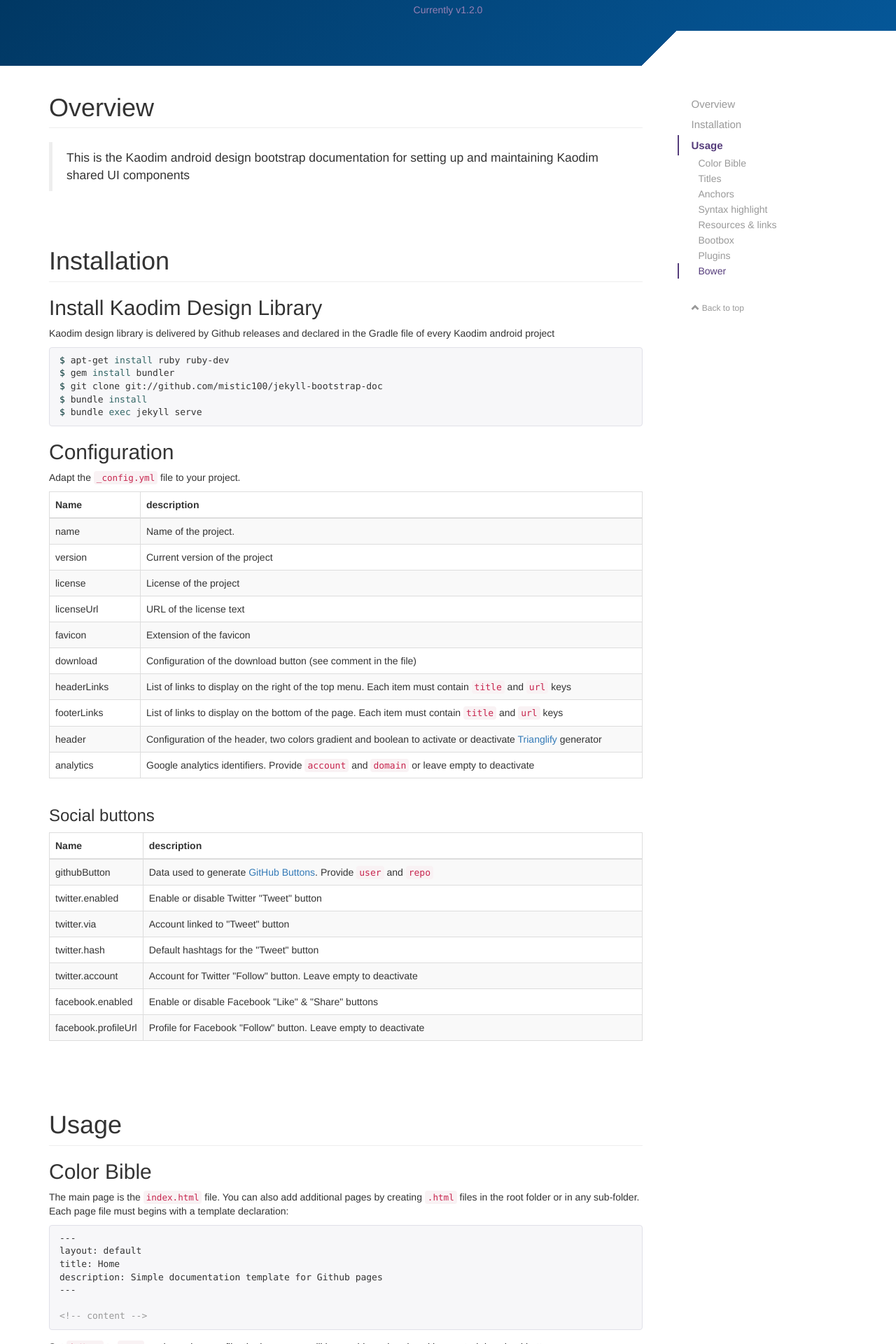
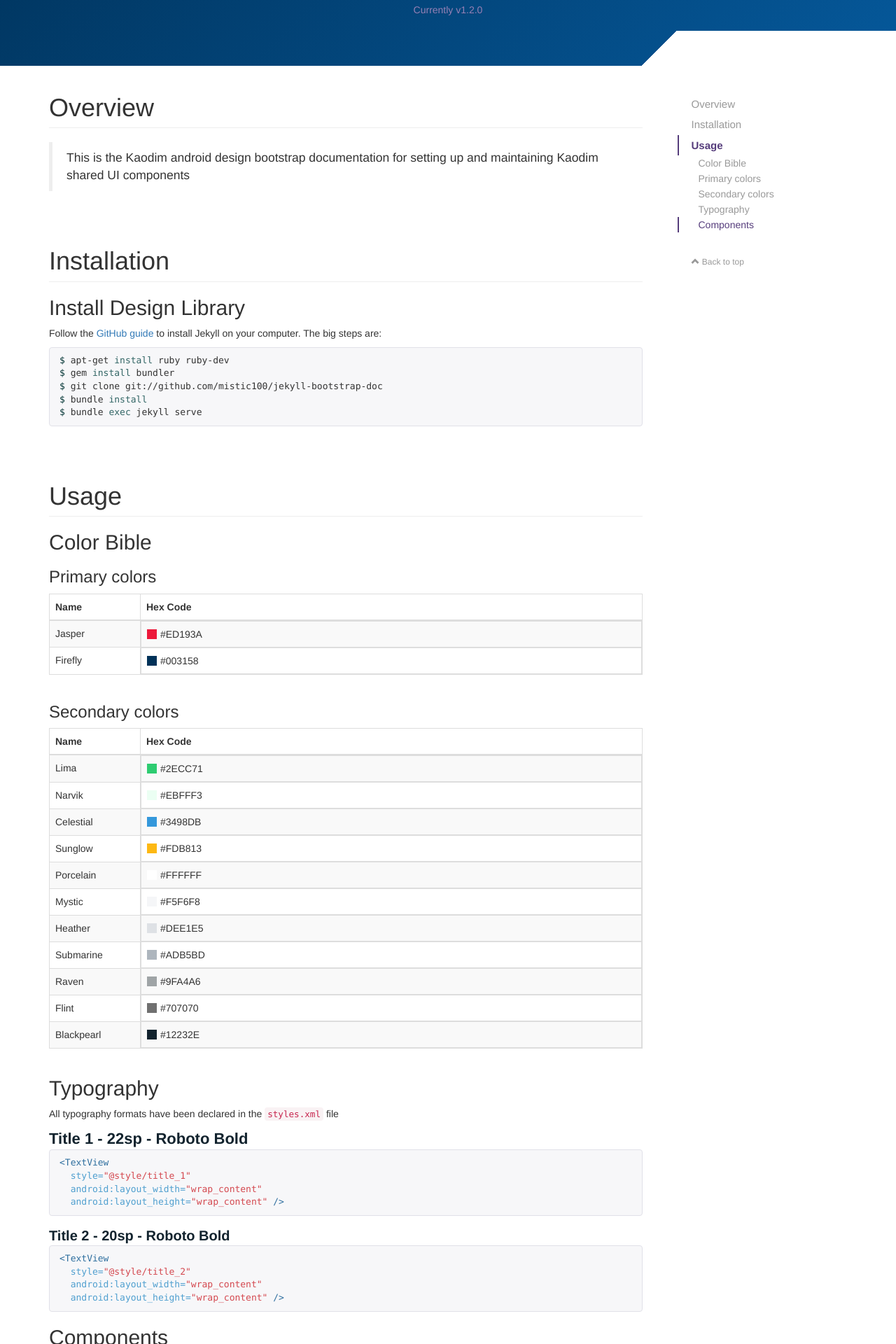
Before and after one commit to dinukapj/android-design-docs, a Jekyll site: the page built from index.html, in a window 1280 px wide. Shown: the part 332-2252 px from the top of the page at 70% size. Built offline with Jekyll 4.4.1, drawn with Linux system fonts in a browser that asks for light colours; nearby versions of some CDN libraries; comment, search, counter and statistics services are not loaded; some of the changed text lies outside the part shown.

Commit message:
Updated Docs

```diff
--- a/assets/css/style.css
+++ b/assets/css/style.css
@@ -164,3 +164,19 @@
     transform: rotateZ(-360deg);
   }
 }
+
+.screenshot {
+  height:50%;
+  width:50%;
+  margin: 10px;
+}
+
+.screenshot .screenshot-small {
+  height:30%;
+  width:30%;
+}
+
+.heading {
+  font-size: 16px;
+  font-weight: 600;
+}
--- a/index.html
+++ b/index.html
@@ -16,9 +16,10 @@
 <section class="bs-docs-section">
   <h1 id="installation" class="page-header">Installation</h1>
 
-  <h2 id="install-jekyll">Install Kaodim Design Library</h2>
+  <h2 id="install">Install Design Library</h2>
   <p>
-    Kaodim design library is delivered by Github releases and declared in the Gradle file of every Kaodim android project
+    Follow the <a href="https://help.github.com/articles/using-jekyll-with-pages">GitHub guide</a> to install Jekyll
+    on your computer. The big steps are:
   </p>
 
 <!-- @formatter:off -->
@@ -31,266 +32,181 @@
 {% endhighlight %}
 <!-- @formatter:on -->
 
-  <h2 id="configuration">Configuration</h2>
-  <p>Adapt the <code>_config.yml</code> file to your project.</p>
+</section>
+
+<section class="bs-docs-section">
+  <h1 id="usage" class="page-header">Usage</h1>
+  <h2 id="colors">Color Bible</h2>
+  <h3 id="primary-colors">Primary colors</h3>
 
   <div class="table-responsive">
     <table class="table table-bordered table-striped">
       <thead>
         <tr>
           <th style="width: 130px;">Name</th>
-          <th>description</th>
+          <th>Hex Code</th>
         </tr>
       </thead>
       <tbody>
         <tr>
-          <td>name</td>
-          <td>Name of the project.</td>
+          <td>Jasper</td>
+          <td style="display: flex !important;justify-content: flex-start !important;"><div style="background: #ED193A;height: 14px;width: 14px;margin-top: 3px;margin-right: 5px;"></div>#ED193A</td>
         </tr>
         <tr>
-          <td>version</td>
-          <td>Current version of the project</td>
-        </tr>
-        <tr>
-          <td>license</td>
-          <td>License of the project</td>
-        </tr>
-        <tr>
-          <td>licenseUrl</td>
-          <td>URL of the license text</td>
-        </tr>
-        <tr>
-          <td>favicon</td>
-          <td>Extension of the favicon</td>
-        </tr>
-        <tr>
-          <td>download</td>
-          <td>Configuration of the download button (see comment in the file)</td>
-        </tr>
-        <tr>
-          <td>headerLinks</td>
-          <td>
-            List of links to display on the right of the top menu. Each item must contain
-            <code>title</code> and <code>url</code> keys
-          </td>
-        </tr>
-        <tr>
-          <td>footerLinks</td>
-          <td>
-            List of links to display on the bottom of the page. Each item must contain
-            <code>title</code> and <code>url</code> keys
-          </td>
-        </tr>
-        <tr>
-          <td>header</td>
-          <td>
-            Configuration of the header, two colors gradient and boolean to activate or deactivate
-            <a href="http://qrohlf.com/trianglify/">Trianglify</a> generator
-          </td>
-        </tr>
-        <tr>
-          <td>analytics</td>
-          <td>
-            Google analytics identifiers. Provide <code>account</code> and <code>domain</code> or leave empty to
-            deactivate
-          </td>
+          <td>Firefly</td>
+          <td style="display: flex !important;justify-content: flex-start !important;"><div style="background: #003158;height: 14px;width: 14px;margin-top: 3px;margin-right: 5px;"></div>#003158</td>
         </tr>
       </tbody>
     </table>
   </div>
 
-  <h3 id="social-buttons" data-no-menu>Social buttons</h3>
+  <h3 id="secondary-colors">Secondary colors</h3>
+
   <div class="table-responsive">
     <table class="table table-bordered table-striped">
       <thead>
         <tr>
           <th style="width: 130px;">Name</th>
-          <th>description</th>
+          <th>Hex Code</th>
         </tr>
       </thead>
       <tbody>
         <tr>
-          <td>githubButton</td>
-          <td>
-            Data used to generate <a href="http://ghbtns.com/">GitHub Buttons</a>.
-            Provide <code>user</code> and <code>repo</code>
-          </td>
+          <td>Lima</td>
+          <td style="display: flex !important;justify-content: flex-start !important;"><div style="background: #2ECC71;height: 14px;width: 14px;margin-top: 3px;margin-right: 5px;"></div>#2ECC71</td>
         </tr>
         <tr>
-          <td>twitter.enabled</td>
-          <td>Enable or disable Twitter "Tweet" button</td>
+          <td>Narvik</td>
+          <td style="display: flex !important;justify-content: flex-start !important;"><div style="background: #EBFFF3;height: 14px;width: 14px;margin-top: 3px;margin-right: 5px;"></div>#EBFFF3</td>
         </tr>
         <tr>
-          <td>twitter.via</td>
-          <td>Account linked to "Tweet" button</td>
+          <td>Celestial</td>
+          <td style="display: flex !important;justify-content: flex-start !important;"><div style="background: #3498DB;height: 14px;width: 14px;margin-top: 3px;margin-right: 5px;"></div>#3498DB</td>
         </tr>
         <tr>
-          <td>twitter.hash</td>
-          <td>Default hashtags for the "Tweet" button</td>
+          <td>Sunglow</td>
+          <td style="display: flex !important;justify-content: flex-start !important;"><div style="background: #FDB813;height: 14px;width: 14px;margin-top: 3px;margin-right: 5px;"></div>#FDB813</td>
         </tr>
         <tr>
-          <td>twitter.account</td>
-          <td>Account for Twitter "Follow" button. Leave empty to deactivate</td>
+          <td>Porcelain</td>
+          <td style="display: flex !important;justify-content: flex-start !important;"><div style="background: #FFFFFF;height: 14px;width: 14px;margin-top: 3px;margin-right: 5px;"></div>#FFFFFF</td>
         </tr>
         <tr>
-          <td>facebook.enabled</td>
-          <td>Enable or disable Facebook "Like" &amp; "Share" buttons</td>
+          <td>Mystic</td>
+          <td style="display: flex !important;justify-content: flex-start !important;"><div style="background: #F5F6F8;height: 14px;width: 14px;margin-top: 3px;margin-right: 5px;"></div>#F5F6F8</td>
         </tr>
         <tr>
-          <td>facebook.profileUrl</td>
-          <td>Profile for Facebook "Follow" button. Leave empty to deactivate</td>
+          <td>Heather</td>
+          <td style="display: flex !important;justify-content: flex-start !important;"><div style="background: #DEE1E5;height: 14px;width: 14px;margin-top: 3px;margin-right: 5px;"></div>#DEE1E5</td>
+        </tr>
+        <tr>
+          <td>Submarine</td>
+          <td style="display: flex !important;justify-content: flex-start !important;"><div style="background: #ADB5BD;height: 14px;width: 14px;margin-top: 3px;margin-right: 5px;"></div>#ADB5BD</td>
+        </tr>
+        <tr>
+          <td>Raven</td>
+          <td style="display: flex !important;justify-content: flex-start !important;"><div style="background: #9FA4A6;height: 14px;width: 14px;margin-top: 3px;margin-right: 5px;"></div>#9FA4A6</td>
+        </tr>
+        <tr>
+          <td>Flint</td>
+          <td style="display: flex !important;justify-content: flex-start !important;"><div style="background: #707070;height: 14px;width: 14px;margin-top: 3px;margin-right: 5px;"></div>#707070</td>
+        </tr>
+        <tr>
+          <td>Blackpearl</td>
+          <td style="display: flex !important;justify-content: flex-start !important;"><div style="background: #12232E;height: 14px;width: 14px;margin-top: 3px;margin-right: 5px;"></div>#12232E</td>
         </tr>
       </tbody>
     </table>
   </div>
-</section>
+
+  <h2 id="typography">Typography</h2>
+  <p>
+    All typography formats have been declared in the <code>styles.xml</code> file
+  </p>
+
+  <span style="font-size: 22px; font-weight: 800; color: #12232E">Title 1 - 22sp - Roboto Bold</span>
+
+{% highlight xml %}
+<TextView
+  style="@style/title_1"
+  android:layout_width="wrap_content"
+  android:layout_height="wrap_content" />
+{% endhighlight %}
+
+<span style="font-size: 20px; font-weight: 800; color: #12232E">Title 2 - 20sp - Roboto Bold</span>
+
+{% highlight xml %}
+<TextView
+  style="@style/title_2"
+  android:layout_width="wrap_content"
+  android:layout_height="wrap_content" />
+{% endhighlight %}
 
 
-<section class="bs-docs-section">
-  <h1 id="usage" class="page-header">Usage</h1>
-
-  <h2 id="pages">Color Bible</h2>
+  <h2 id="components">Components</h2>
   <p>
-    The main page is the <code>index.html</code> file. You can also add additional pages by creating <code>.html</code>
-    files in the root folder or in any sub-folder. Each page file must begins with a template declaration:
+    Re-usable Custom Android UI Components that are added to the XML layout and optionally controlled by the code-behind.
   </p>
 
-<!-- @formatter:off -->
-{% highlight html %}
----
-layout: default
-title: Home
-description: Simple documentation template for Github pages
----
+  <h3>NumericControl</h3>
+  <p>
+    Commonly used for Numeric and Multi Numeric Questions where a numeric increment and decrement option is given for numeric input selection.
+  </p>
+  <img src="/assets/images/component_numeric_control.png" class="screenshot" />
+{% highlight xml %}
+<com.kaodim.design.components.NumericControl
+    android:id="@+id/numericControl"
+    android:layout_width="wrap_content"
+    android:layout_height="wrap_content"
+    android:layout_margin="10dp"
+    app:max="15"
+    app:min="0"
+    app:value="2" />
+{% endhighlight %}
+<hr>
+<h3>DateTimePickerDialog</h3>
+  <p>
+    A custom Date and Time selection control with customizable behavior controls for toggling cycle effect, atmospheric effect, etc.
+  </p>
+  <hr>
+  <p class="heading">Date Time Picker Component</p>
+  <p>A picker component will be added to the interface and upon tapping this component, the date time picker dialog will be called.</p>
+  <img src="/assets/images/component_datetimepicker_control.png" class="screenshot small" />
+  <p class="heading">Date Time Picker Dialog</p>
+  <img src="/assets/images/component_datetimepicker.jpg" class="screenshot" />
+{% highlight xml %}
+<com.kaodim.design.components.DateTimePicker
+    android:id="@+id/dateTimePicker"
+    android:layout_width="match_parent"
+    android:layout_height="wrap_content"
+    android:layout_margin="10dp"
+    app:atmosphericEffect="true"
+    app:displayDate="true"
+    app:displayTime="true"
+    app:curvedEffect="false"
+    app:cyclicEffect="false"
+    app:pickerHint="Pick a date &amp; time" />
+{% endhighlight %}
+<p class="heading">Initializing DateTimePicker</p>
+It is important to call <code>initialize(activity)</code> before using the DateTimePicker as the calling activity is necessary to call the DateTimePickerDialog.
+<hr>
+{% highlight java %}
+dateTimePicker.initialize(this);
+{% endhighlight %}
+<hr>
+<p class="heading">Setting DateTimeChangedListener</p>
+<p>A callback with the selected date and time is made if a DateTimeChangedListener is set to the DateTimePicker component after initializing</p>
+{% highlight java %}
+dateTimePicker.setDateTimeChangedListener(new DateTimePicker.DateTimeChangedListener() {
+  @Override
+  public void onDateTimeSelected(String selectedDate, String selectedTime) {
 
-<!-- content -->
+  }
+}
 {% endhighlight %}
-<!-- @formatter:on -->
-
-  <p>
-    Set <code>isHome</code> to <code>true</code> on the main page file, the homepage will have a bigger header with a
-    central download button.
-  </p>
-
-<!-- @formatter:off -->
-{% highlight html %}
----
-..........
-isHome: true
----
+Or if the activity/fragment implements it, set the DateTimeChangedListener like this:
+{% highlight java %}
+dateTimePicker.setDateTimeChangedListener(this);
 {% endhighlight %}
-<!-- @formatter:on -->
-
-  <p>
-    Set <code>hide</code> to <code>true</code> to hide a page from the main menu, the page will still be accessible
-    with direct link. <a href="hidden.html">Example</a>.
-  </p>
-
-<!-- @formatter:off -->
-{% highlight html %}
----
-..........
-hide: true
----
-{% endhighlight %}
-<!-- @formatter:on -->
-
-  <h2 id="titles">Titles</h2>
-  <p>In order to get the right menu automatically generated you must respect some conventions.</p>
-
-<!-- @formatter:off -->
-{% highlight html %}
-<!-- wrap each main section with "bs-docs-section" class -->
-<section class="bs-docs-section">
-  <!-- each section must contain ONE h1 with an id and optionally a "page-header" class -->
-  <h1 id="first-level" class="page-header">First level</h1>
-
-  <!-- you can optionally declare sub-sections with h2/h3 with an id -->
-  <h2 id="sub-section">Second level</h2>
-
-  <h3 id="another-sub-section">Still second level</h3>
-</section>
-{% endhighlight %}
-<!-- @formatter:on -->
-
-  <p>
-    If you want an <code>&lt;h1-3&gt;</code> with an <code>id</code> but not visible in the menu, add a
-    <code>data-no-menu</code> attribute to it.
-  </p>
-
-  <!-- @formatter:off -->
-{% highlight html %}
-<h2 id="my-id" data-no-menu>Title</h2>
-{% endhighlight %}
-<!-- @formatter:on -->
-
-  <h2 id="anchors">Anchors</h2>
-  <p>
-    A paragraph (§) link is added next to every <code>&lt;h1-5&gt;</code> with an <code>id</code> attribute in order
-    to easily right-click and copy the link to a particular section. The link is visible when hovering the title.
-  </p>
-
-  <h2 id="highlight">Syntax highlight</h2>
-  <p>
-    The powerful Pygments highlighter is activated on the template, just wrap your unescaped source code with the
-    <code>{{ "{% highlight ... " }}%}</code> directive.
-  </p>
-
-<!-- @formatter:off -->
-{% highlight text %}
-{{ "{% highlight html " }}%}
-<div>Some <b>HTML</b></div>
-{{ "{% endhighlight " }}%}
-
-{{ "{% highlight javascript " }}%}
-alert('Some javascript');
-{{ "{% endhighlight " }}%}
-{% endhighlight %}
-<!-- @formatter:on -->
-
-  <h2 id="resources">Resources &amp; links</h2>
-  <p>
-    If you need to create internal links between your pages, or include resources (JS &amp; CSS), always start your
-    URLs with <code>{{ "{{site.github.url" }}}}</code>.
-  </p>
-
-  <!-- @formatter:off -->
-{% highlight html %}
-<script src="{{ "{{site.github.url" }}}}/dist/my-script.js"></script>
-
-<a href="{{ "{{site.github.url" }}}}/about/index.html">About</a>
-{% endhighlight %}
-<!-- @formatter:on -->
-
-  <h2 id="bootbox">Bootbox</h2>
-  <p>
-    <a href="http://bootboxjs.com/">Bootbox</a> is installed with a syntax sugar to easily create pop-in content.
-    To use this sugar you must create a clickable element with a <code>data-bootbox</code> attribute and an hidden
-    content holder with a corresponding <code>id</code> attribute.
-  </p>
-
-  <!-- @formatter:off -->
-{% highlight html %}
-<button class="btn btn-primary btn-xs" data-bootbox="my-content">Button title</button>
-
-<div id="my-content" class="hidden" title="Pop-in title">
-  Pop-in content
-</div>
-{% endhighlight %}
-  <!-- @formatter:on -->
-
-  <h2 id="gems">Plugins</h2>
-  <p>
-    All available Jekyll plugins are installed by default, you can remove them by modifying the <code>gems</code>
-    parameter in <code>_config.yml</code>. See the documentation on
-    <a href="https://help.github.com/articles/using-jekyll-plugins-with-github-pages/">GitHub Help</a> pages.
-  </p>
-
-  <h2 id="bower">Bower</h2>
-  <p>
-    Feel free to use the <code>bower.json</code> to manage your front dependencies. Bower packages are added the
-    <code>dist</code> directory and <b>MUST</b> be pushed to the repository. jQuery and Bootstrap are ignored by
-    <code>.gitignore</code> as already loaded from a CDN.
-  </p>
 
 </section>
```
Also changed, not shown: assets/images/component_datetimepicker.jpg (added), assets/images/component_datetimepicker_control.png (added), assets/images/component_numeric_control.png (added).
